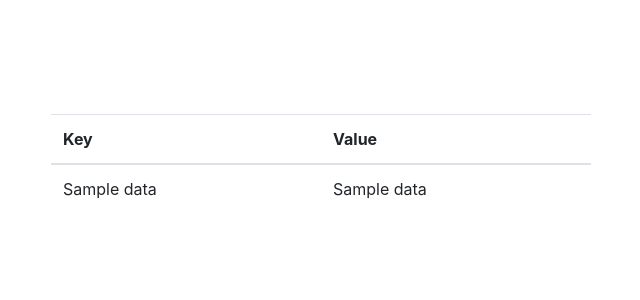
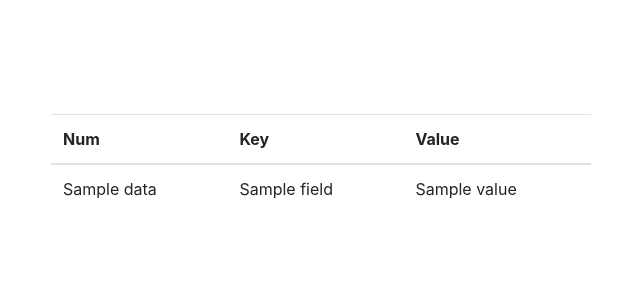
Before and after one commit to Parizval/PromethusApi, a Flask app: template templates/index.html in a window 1280 px wide. Shown: the top 300 px of the page, without its empty margins (34-674 px from the left). Run offline with Flask 2, Linux system fonts and the light colour scheme; the template is opened without the code that fills it: most values are stand-ins (such as "Sample title", 1, 10 or a date in 2020); some libraries are stand-ins or nearby versions.

Commit message:
Updated Table Format

```diff
--- a/templates/index.html
+++ b/templates/index.html
@@ -15,7 +15,7 @@
                 <table class="table">
                     <thead>
                       <tr>
-
+                        <th scope="col">Num</th>
                         <th scope="col">Key</th>
                         <th scope="col">Value</th>
 
@@ -24,9 +24,9 @@
                     <tbody>
                     {% for i in  data %}
                       <tr>
-
-                        <td> {{ i }} </td>
-                        <td> {{ data[i] }} </td>
+                        <td>{{i}}</td>
+                        <td> {{ data[i]['field'] }} </td>
+                        <td class="{{i}}-val"> {{ data[i]['value'] }} </td>
                       </tr>
                     {% endfor %}
                     </tbody>
@@ -45,8 +45,7 @@
             var num = 1 ;
             setInterval(function(){
 
-                console.log(num);
-                num += 1 ;
+
             },5000)
         });
     </script>
```
